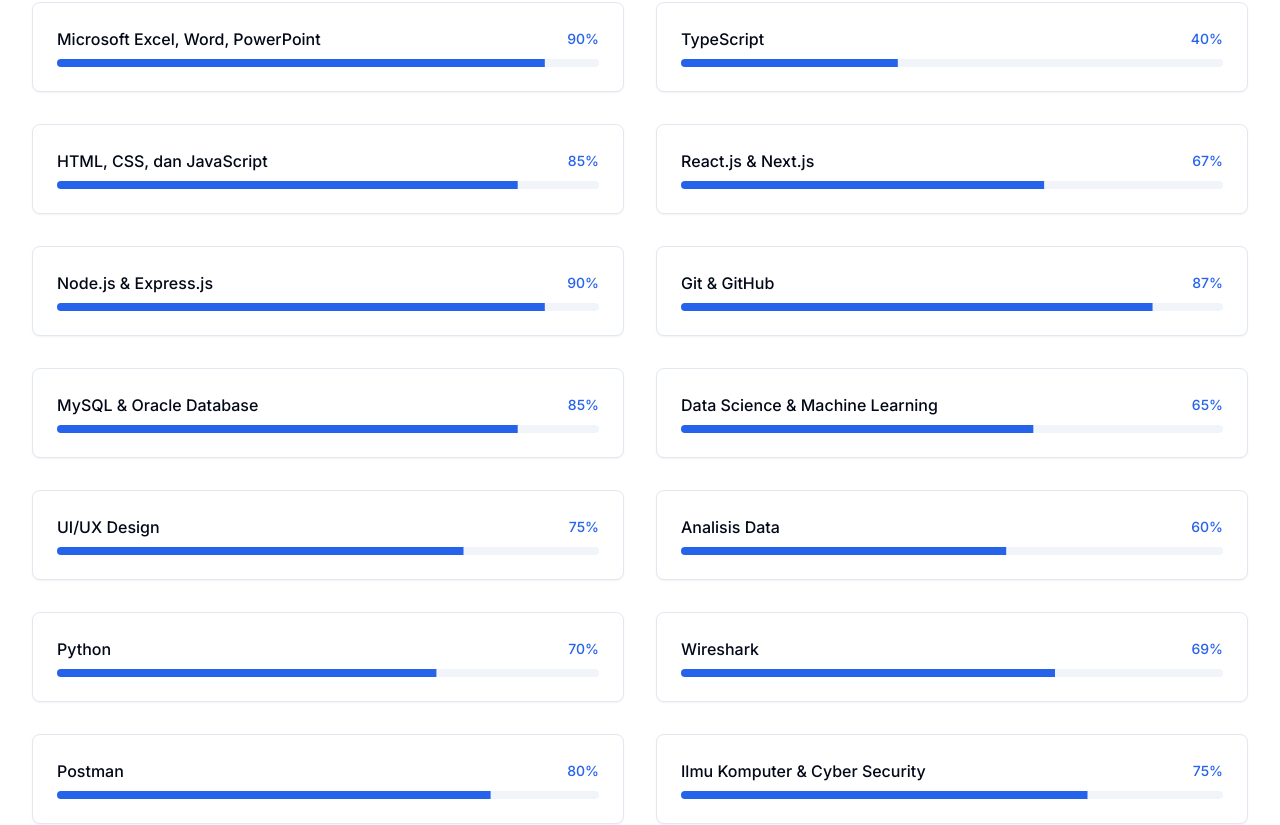
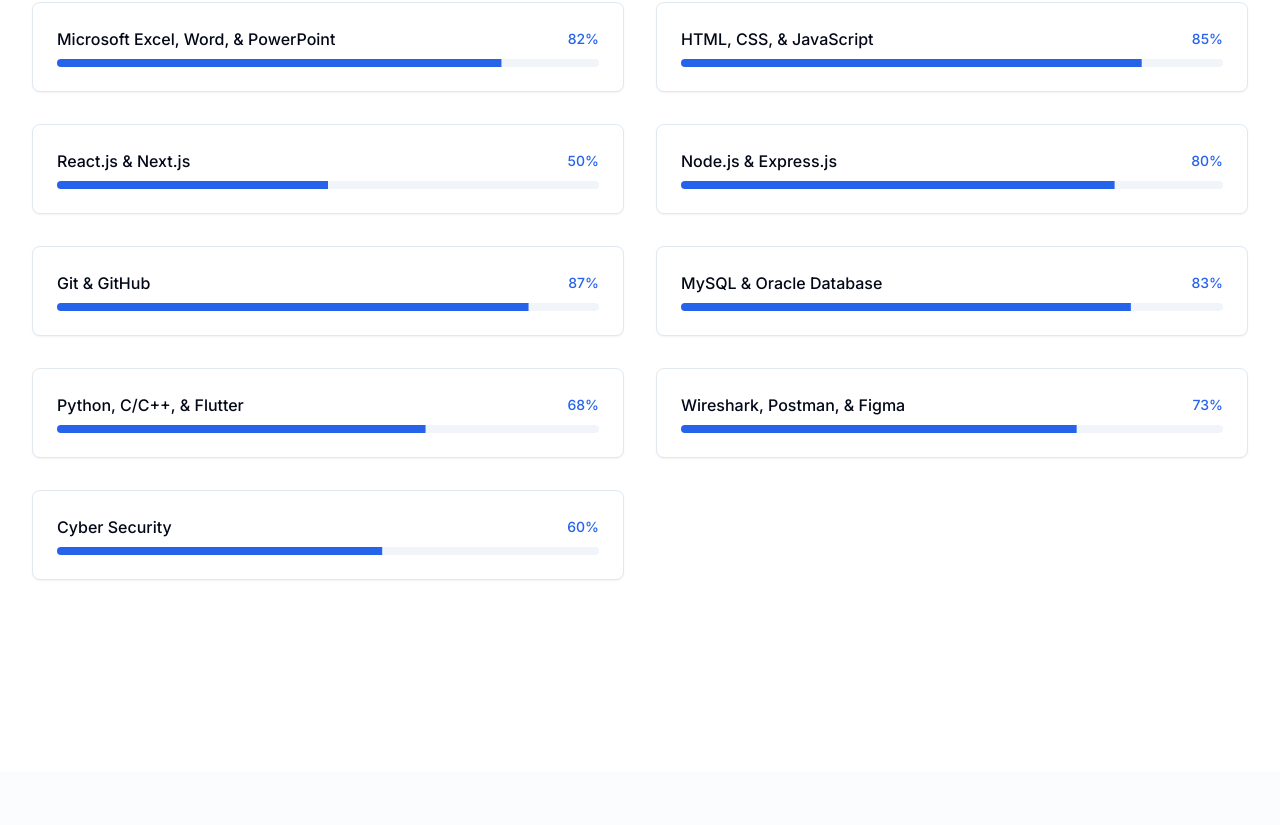
Before and after one commit to Nurfikriihsan/Portofolio., a Next.js app: page / in a window 1280 px wide. Shown: the part 2000-2825 px from the top of the page. Built offline with nearby package versions, Linux system fonts and the light colour scheme.

Commit message:
Portofolio

```diff
--- a/components/skills.tsx
+++ b/components/skills.tsx
@@ -7,20 +7,15 @@ import { Progress } from "@/components/ui/progress"
 import ScrollAnimation from "./scroll-animation"
 
 const skills = [
-  { name: "Microsoft Excel, Word, PowerPoint", percentage: 90 },
-  { name: "TypeScript", percentage: 40 },
-  { name: "HTML, CSS, dan JavaScript", percentage: 85 },
-  { name: "React.js & Next.js", percentage: 67 },
-  { name: "Node.js & Express.js", percentage: 90 },
+  { name: "Microsoft Excel, Word, & PowerPoint", percentage: 82 },
+  { name: "HTML, CSS, & JavaScript", percentage: 85 },
+  { name: "React.js & Next.js", percentage: 50 },
+  { name: "Node.js & Express.js", percentage: 80 },
   { name: "Git & GitHub", percentage: 87 },
-  { name: "MySQL & Oracle Database", percentage: 85 },
-  { name: "Data Science & Machine Learning", percentage: 65 },
-  { name: "UI/UX Design", percentage: 75 },
-  { name: "Analisis Data", percentage: 60 },
-  { name: "Python", percentage: 70 },
-  { name: "Wireshark", percentage: 69 },
-  { name: "Postman", percentage: 80 },
-  { name: "Ilmu Komputer & Cyber Security", percentage: 75 },
+  { name: "MySQL & Oracle Database", percentage: 83 },
+  { name: "Python, C/C++, & Flutter", percentage: 68 },
+  { name: "Wireshark, Postman, & Figma", percentage: 73 },
+  { name: "Cyber Security", percentage: 60 },
 ]
 
 export default function Skills() {
```
